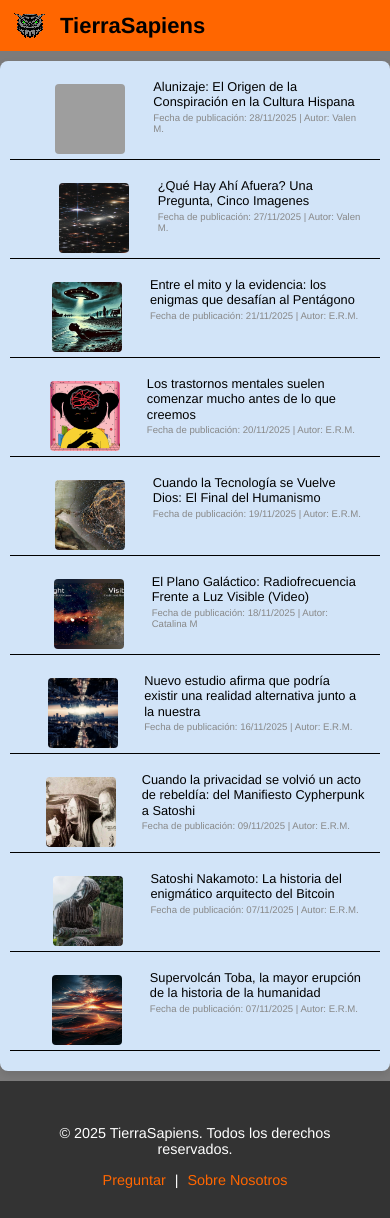
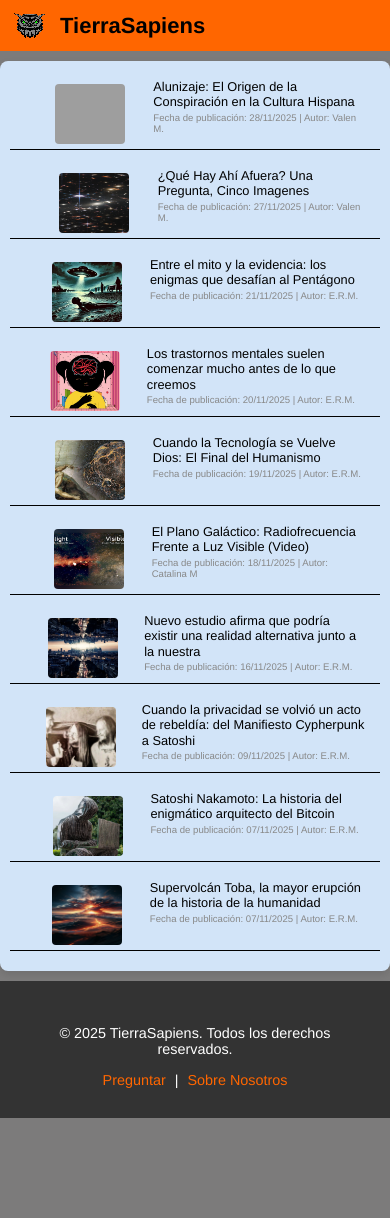
Before and after one commit to TierraSapiens/RealidadAlterna, a Jekyll site: the page built from index.md, in a window 390 px wide. Built offline with Jekyll 4.4.1, drawn with Linux system fonts in a browser that asks for light colours; after the commit the page ends 1118 px from its top, so only the background shows below that; grey boxes are pictures that could not be loaded.

Commit message:
Modificacion

```diff
--- a/assets/css/style.css
+++ b/assets/css/style.css
@@ -167,9 +167,9 @@ footer {
         gap: 10px; /* Reduce un poco el espacio entre imagen y texto (opcional) */
     }
     .post-thumb {            /* 3. AJUSTE DE LA IMAGEN PEQUEÑA */
-        width: 70px;         /* Un poco más grande para que se vea bien */
-        height: 70px;
-        min-width: 70px;     /* Evita que se aplaste si falta espacio */
+        width: 70px;         /*Ancho*/
+        height: 60px;        /*Alto*/
+        min-width: 70px;     /*Ancho Minimo*/
         object-fit: cover;
         margin-top: 5px;     /* Alineación fina con el texto */
         align-self: flex-start; /* Refuerzo para que se quede arriba */
```
